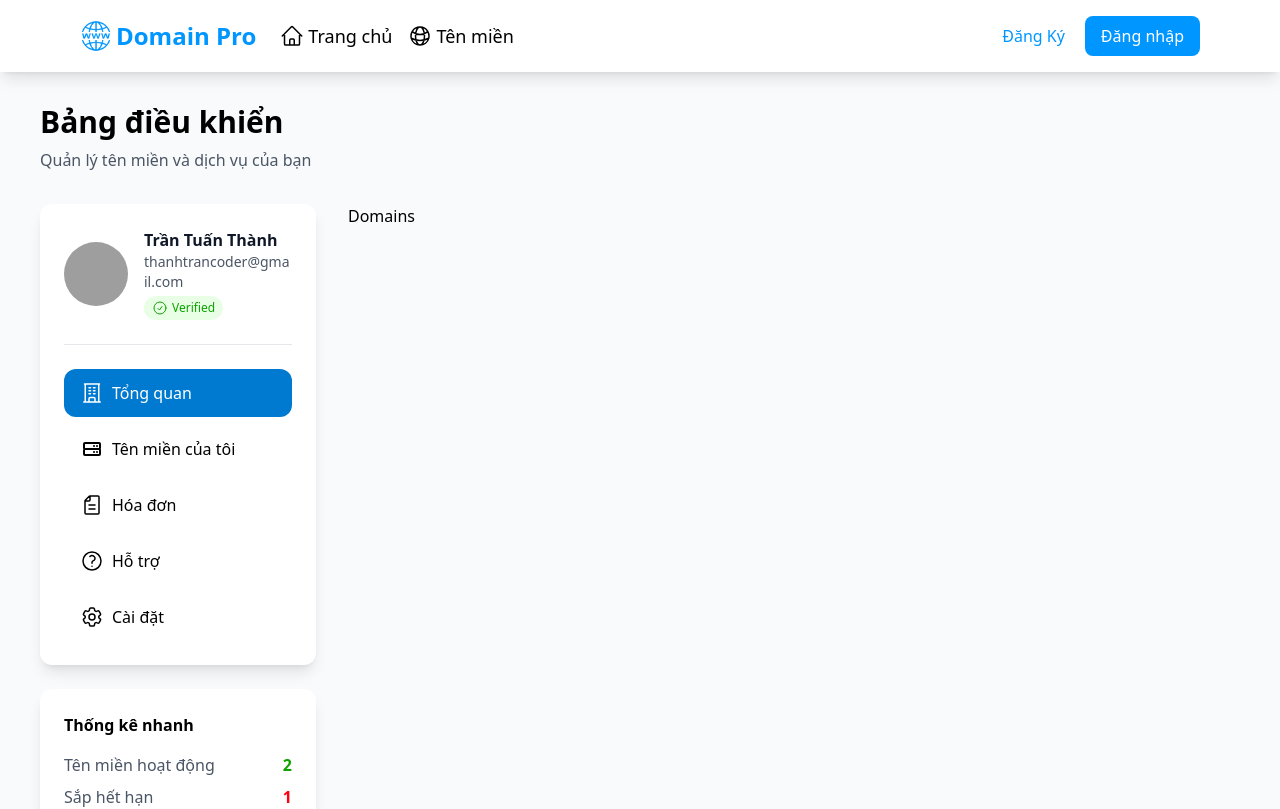
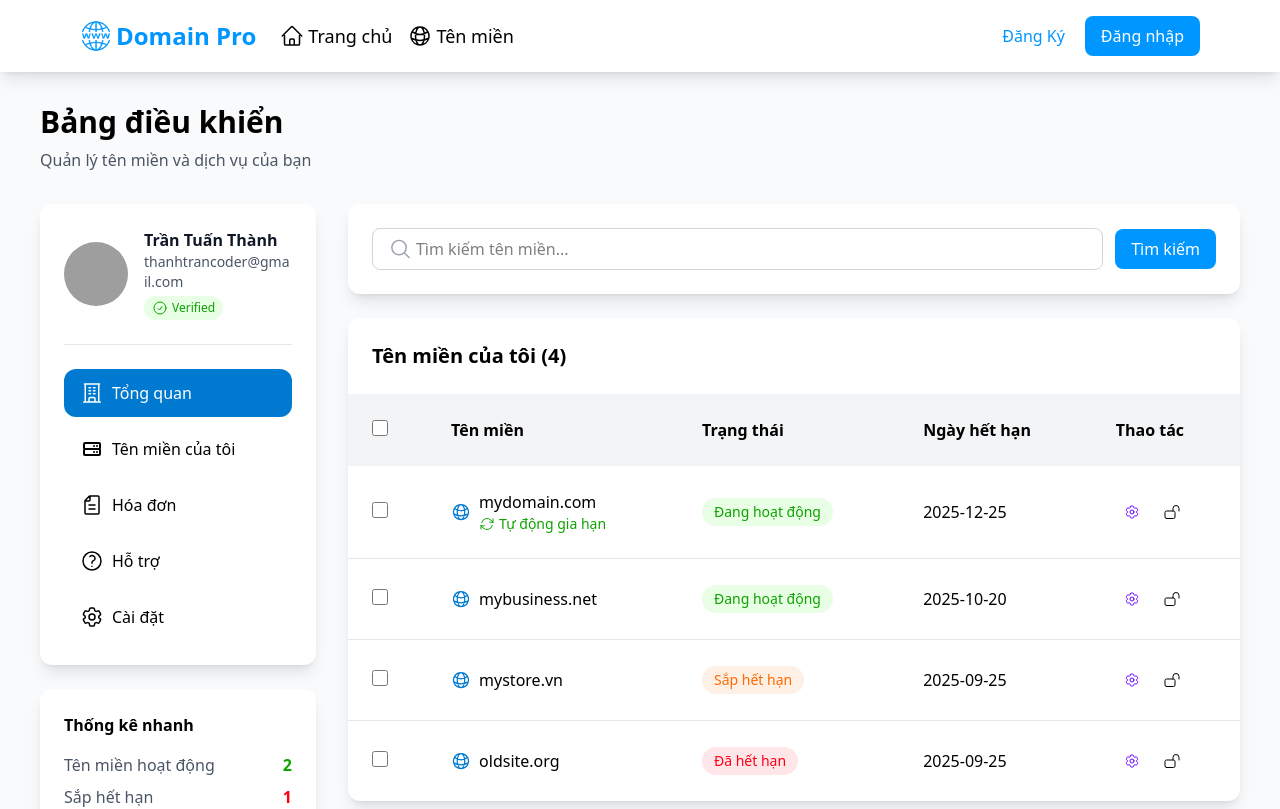
Before and after one commit to thanhtrancoder/domain-pro-fe-user, a React (Vite) app: page /dashboard/domains in a window 1280 px wide. Shown: the top 809 px of the page. Built offline with nearby package versions, Linux system fonts and the light colour scheme; grey boxes are pictures that could not be loaded.

Commit message:
dashboard domains page

```diff
--- a/src/components/icons/Icon.tsx
+++ b/src/components/icons/Icon.tsx
@@ -818,3 +818,22 @@ export const ArrowPathIcon: React.FC<iconProps> = ({
     </svg>
   );
 };
+
+export const LockOpenIcon: React.FC<iconProps> = ({ className = "size-6" }) => {
+  return (
+    <svg
+      xmlns="http://www.w3.org/2000/svg"
+      fill="none"
+      viewBox="0 0 24 24"
+      strokeWidth={1.5}
+      stroke="currentColor"
+      className={className}
+    >
+      <path
+        strokeLinecap="round"
+        strokeLinejoin="round"
+        d="M13.5 10.5V6.75a4.5 4.5 0 1 1 9 0v3.75M3.75 21.75h10.5a2.25 2.25 0 0 0 2.25-2.25v-6.75a2.25 2.25 0 0 0-2.25-2.25H3.75a2.25 2.25 0 0 0-2.25 2.25v6.75a2.25 2.25 0 0 0 2.25 2.25Z"
+      />
+    </svg>
+  );
+};
--- a/src/index.css
+++ b/src/index.css
@@ -14,6 +14,7 @@
   --color-lightest-secondary: #FFF0E6;
   --color-third: #6A00FF;
   --color-third-hover: #852EFF;
+  --color-light-third: #F0E6FF;
   --color-fourth: #95FF00;
   --color-fourth-hover: #7AD100;
   --color-fifth: #FF0095;
@@ -28,6 +29,7 @@
   --color-tint-success: #F2FFED;
   --color-warning: #FF6A00;
   --color-light-warning: #FFD5B8;
+  --color-lightest-warning: #FFF0E6;
   --color-tint-warning: #FFF2E9;
   --color-fail: #FF0015;
   --color-light-fail: #FFE6E8;
--- a/src/pages/dashboard/Domains.tsx
+++ b/src/pages/dashboard/Domains.tsx
@@ -1,5 +1,121 @@
+import { Input } from "../../components/ui/Input";
+import {
+  SearchIcon,
+  GlobeIcon,
+  ArrowPathIcon,
+  Cog6ToothIcon,
+  LockOpenIcon,
+  LockClosedIcon,
+} from "../../components/icons/Icon";
+import { Button, SquareButton } from "../../components/ui/Button";
+import { searchDomainListTemp } from "./domainsData";
+import type { domainType } from "./domainsData";
+import { useState } from "react";
+
 const Domains: React.FC = () => {
-  return <div>Domains</div>;
+  const [searchDomainList, setSearchDomainList] =
+    useState<domainType[]>(searchDomainListTemp);
+
+  return (
+    <div className="space-y-6">
+      {/* Search */}
+      <div className="rounded-xl bg-white p-6 shadow-lg">
+        <div className="flex items-center gap-3">
+          <Input
+            placeholder="Tìm kiếm tên miền..."
+            icon={<SearchIcon className="size-6 text-gray-400"></SearchIcon>}
+            className="focus-within:ring-primary-hover w-full border border-gray-300 focus-within:border-transparent focus-within:ring-2"
+          />
+          <div className="ml-auto">
+            <Button label="Tìm kiếm"></Button>
+          </div>
+        </div>
+      </div>
+
+      {/* Results */}
+      <div className="rounded-xl bg-white pt-6 shadow-lg">
+        <h3 className="px-6 pb-6 text-xl font-bold">Tên miền của tôi (4)</h3>
+        <div className="overflow-x-auto">
+          <table className="w-full">
+            <thead className="bg-gray-100 text-left">
+              <tr>
+                <th className="p-6">
+                  <input type="checkbox" className="size-4"></input>
+                </th>
+                <th className="p-6">Tên miền</th>
+                <th className="p-6">Trạng thái</th>
+                <th className="p-6">Ngày hết hạn</th>
+                <th className="p-6">Thao tác</th>
+              </tr>
+            </thead>
+            <tbody className="divide-y divide-gray-200">
+              {searchDomainList.map((domain) => (
+                <tr key={domain.id} className="hover:bg-gray-50">
+                  <td className="p-6">
+                    <input
+                      type="checkbox"
+                      className="size-4"
+                      checked={domain.isChecked}
+                    ></input>
+                  </td>
+                  <td className="p-6">
+                    <div className="flex items-center gap-2">
+                      <GlobeIcon className="text-primary-hover size-5 shrink-0"></GlobeIcon>
+                      <div>
+                        <p className="font-medium">{domain.name}</p>
+                        {domain.isAutoRenew && (
+                          <div className="text-success-hover2 flex items-center gap-1">
+                            <ArrowPathIcon className="size-4"></ArrowPathIcon>
+                            <p className="text-sm">Tự động gia hạn</p>
+                          </div>
+                        )}
+                      </div>
+                    </div>
+                  </td>
+                  <td className="p-6 text-sm font-medium">
+                    {domain.status === "active" ? (
+                      <p className="text-success-hover2 bg-light-success w-fit rounded-full px-3 py-1">
+                        Đang hoạt động
+                      </p>
+                    ) : domain.status === "expiring" ? (
+                      <p className="text-warning bg-lightest-warning w-fit rounded-full px-3 py-1">
+                        Sắp hết hạn
+                      </p>
+                    ) : (
+                      <p className="text-fail bg-light-fail w-fit rounded-full px-3 py-1">
+                        Đã hết hạn
+                      </p>
+                    )}
+                  </td>
+                  <td className="p-6">{domain.expiredDate}</td>
+                  <td className="p-6">
+                    <div className="flex items-center gap-2">
+                      <SquareButton
+                        leftIcon={
+                          <Cog6ToothIcon className="text-third size-4"></Cog6ToothIcon>
+                        }
+                        className="hover:bg-light-third"
+                      ></SquareButton>
+                      <SquareButton
+                        leftIcon={
+                          domain.isBlocked ? (
+                            <LockClosedIcon className="size-4"></LockClosedIcon>
+                          ) : (
+                            <LockOpenIcon className="size-4"></LockOpenIcon>
+                          )
+                        }
+                        className="hover:bg-gray-200"
+                      ></SquareButton>
+                    </div>
+                  </td>
+                </tr>
+              ))}
+            </tbody>
+          </table>
+        </div>
+      </div>
+    </div>
+  );
 };
 
 export default Domains;
--- /dev/null
+++ b/src/pages/dashboard/domainsData.ts
@@ -0,0 +1,48 @@
+export type domainType = {
+  id: number;
+  isChecked: boolean;
+  name: string;
+  isAutoRenew: boolean;
+  status: "active" | "expiring" | "expired";
+  expiredDate: string;
+  isBlocked: boolean;
+};
+
+export const searchDomainListTemp: domainType[] = [
+  {
+    id: 1,
+    isChecked: false,
+    name: "mydomain.com",
+    isAutoRenew: true,
+    status: "active",
+    expiredDate: "2025-12-25",
+    isBlocked: false,
+  },
+  {
+    id: 2,
+    isChecked: false,
+    name: "mybusiness.net",
+    isAutoRenew: false,
+    status: "active",
+    expiredDate: "2025-10-20",
+    isBlocked: false,
+  },
+  {
+    id: 3,
+    isChecked: false,
+    name: "mystore.vn",
+    isAutoRenew: false,
+    status: "expiring",
+    expiredDate: "2025-09-25",
+    isBlocked: false,
+  },
+  {
+    id: 4,
+    isChecked: false,
+    name: "oldsite.org",
+    isAutoRenew: false,
+    status: "expired",
+    expiredDate: "2025-09-25",
+    isBlocked: false,
+  },
+];
```
